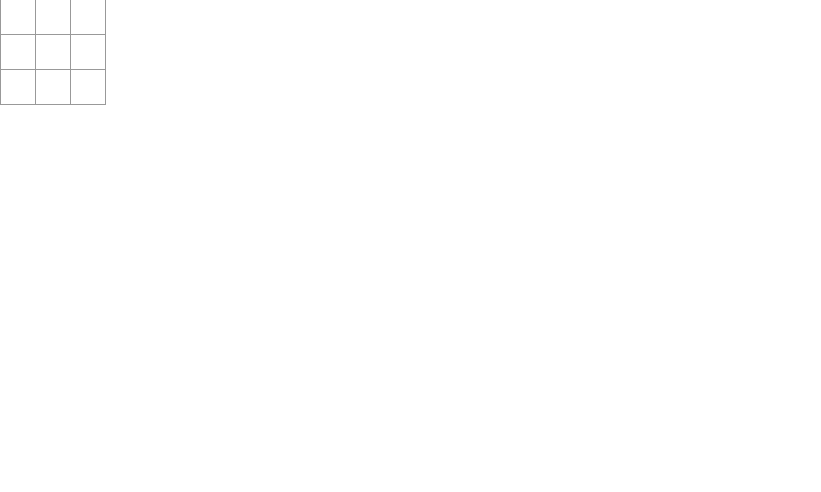
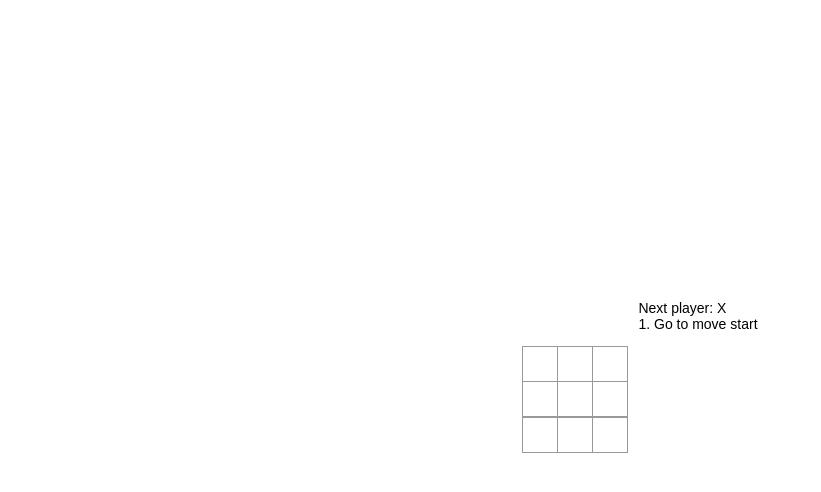
Before and after one commit to ildarfaz/tictactoe, a React (Create React App) app: page / in a window 1280 px wide. Both pictures are taken after a click on the button "Да". Shown: the top 492 px of the page, without its empty margins (0-821 px from the left). Built offline with nearby package versions, Linux system fonts and the light colour scheme.

Commit message:
добавил реализацию ходов.

```diff
--- a/src/components/wrapper/Wrapper.tsx
+++ b/src/components/wrapper/Wrapper.tsx
@@ -7,16 +7,12 @@ export const Wrapper = () => {
     const onPlay = () => {
         setIsPlay(true);
     }
-    const onClose = () => {
-
-    }
     return (
         <div className={style.wrapper}>
             {!isPlay && <div>
                 Хочешь сыграть?
-                <div>
+                <div className={style.button}>
                     <button onClick={() => onPlay()}>Да</button>
-                    <button onClick={() => onClose()}>Нет</button>
                 </div>
             </div>}
             {isPlay && <Game />}
--- a/src/components/wrapper/game/Game.tsx
+++ b/src/components/wrapper/game/Game.tsx
@@ -1,17 +1,23 @@
 import React, { useState } from "react";
 import style from "./game.module.scss"
 import { Board } from "./board/Board";
+import { Steps } from "./step/Steps";
 
 export const Game = () => {
     const [squares, setSqueres] = useState(Array(9).fill(null));
     const [player, setPlayer] = useState('X');
+    const [steps, setSteps] = useState([0]);
     const onChangeSquare = (num: number) => {
         setPlayer(player === 'X' ? 'O' : 'X');
-        setSqueres(() => squares.map((el, index) => index === num&&!el ? player : el));
+        setSteps([...steps, num]);
+        setSqueres(() => squares.map((el, index) => index === num && !el ? player : el));
     }
     return (
         <div className={style.game}>
-            <Board squares={squares} onChangeSquare={onChangeSquare} />
+            <div className={style.board}>
+                <Board squares={squares} onChangeSquare={onChangeSquare} />
+            </div>
+            <Steps player={player} steps={steps} />
         </div>
     )
 }
--- a/src/components/wrapper/game/board/board.module.scss
+++ b/src/components/wrapper/game/board/board.module.scss
@@ -1,6 +1,8 @@
 .board {
   display: flex;
   flex-wrap: wrap;
+  width: 106px;
+  height: 106px;
   .break {
     flex-basis: 100%;
     height: 0;
--- a/src/components/wrapper/game/board/square/Squere.tsx
+++ b/src/components/wrapper/game/board/square/Squere.tsx
@@ -7,7 +7,8 @@ interface squereProps {
 }
 
 export const Squere: React.FC<squereProps> = ({ value, index, onChangeSquare }) => {
+
     return (
-        <div className={style.square} onClick={() => onChangeSquare(index)} >{value || ""} </div>
+        <div className={style.square} onClick={() => !value && onChangeSquare(index)} >{value || ""} </div>
     )
 }
--- a/src/components/wrapper/game/game.module.scss
+++ b/src/components/wrapper/game/game.module.scss
@@ -1,3 +1,9 @@
 .game {
-
+    display: flex;
+    height: 200px;
+    .board {
+        display: flex;
+        justify-content: center;
+        align-items: center;
+    }
 }
--- /dev/null
+++ b/src/components/wrapper/game/step/Steps.tsx
@@ -0,0 +1,16 @@
+import React from "react"
+import style from "./steps.module.scss";
+interface stepsProps {
+    player: string;
+    steps: number[];
+}
+
+export const Steps: React.FC<stepsProps> = ({ player, steps }) => {
+    let stepsDiv = steps.map((step, index) => < div > {`${++index}. ${index === 1 ? 'Go to move start' : `Go to move #${step + 1}`}`}</div>)
+    return (
+        <div className={style.steps}>
+            <div>{`Next player: ${player}`}</div>
+            {stepsDiv}
+        </div>
+    )
+}
--- /dev/null
+++ b/src/components/wrapper/game/step/steps.module.scss
@@ -0,0 +1,3 @@
+.steps {
+    margin-left: 10px;
+}
--- a/src/components/wrapper/wrapper.module.scss
+++ b/src/components/wrapper/wrapper.module.scss
@@ -1,3 +1,11 @@
 .wrapper {
+  display: flex;
+  justify-content: center;
+  align-items: center;
   height: 100vh;
+  .button {
+    margin-top: 10px;
+    display: flex;
+    justify-content: center;
+  }
 }
```
